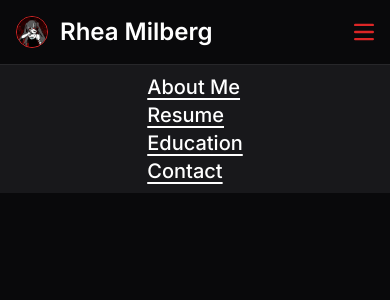
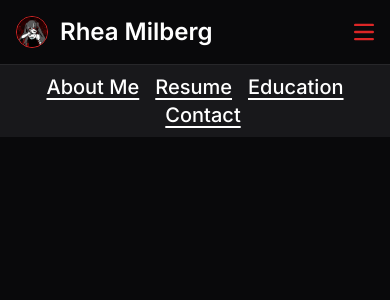
Before and after one commit to rh-35/nextjs, a Next.js app: page / in a window 390 px wide. Both pictures are taken after a click on the button 364 px from the left and 32 px from the top of the page. Shown: the top 300 px of the page. Built offline with nearby package versions, Linux system fonts and the light colour scheme.

Commit message:
mobile update

```diff
--- a/components/ui/navbar.tsx
+++ b/components/ui/navbar.tsx
@@ -71,7 +71,7 @@ export function Navbar() {
       <div className="md:hidden">
         {open ? (
           <div className="md:block w-full bg-zinc-900 flex border-t h-auto border-zinc-800 justify-center w-auto p-2">
-            <ul className="font-medium text-xl flex flex-col underline underline-offset-4">
+            <ul className="font-medium text-xl flex flex-row flex-wrap justify-center align-center space-x-4 underline underline-offset-4">
               <li>
                 <Link href="/about" className="hover:text-red-600">
                   About Me
```
